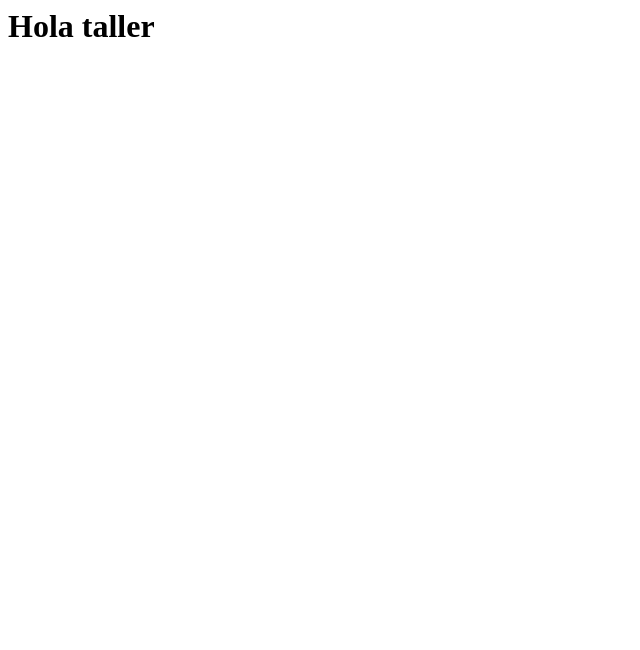
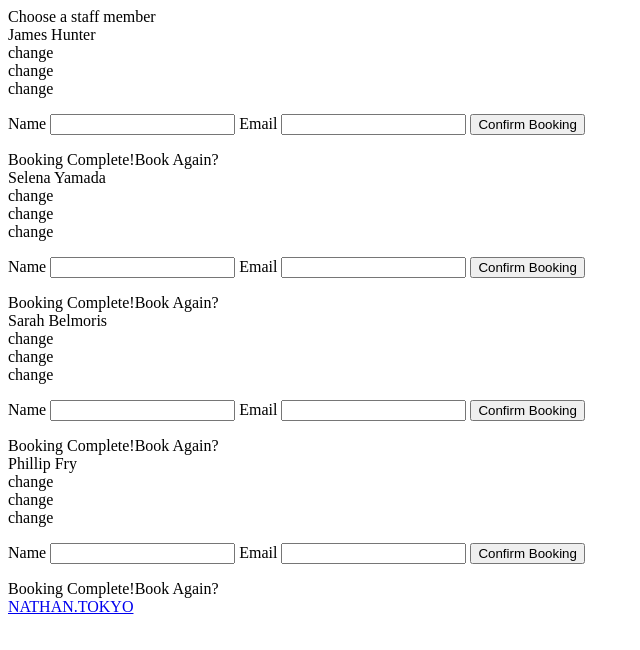
Before and after one commit to deyvisenrique/taller, a plain HTML site: page index.html in a window 1280 px wide. Shown: the whole page, without its empty margins (0-640 px from the left). Drawn offline with Linux system fonts and the light colour scheme; grey boxes are pictures that could not be loaded.

Commit message:
archivo actualizado

```diff
--- a/index.html
+++ b/index.html
@@ -1 +1,76 @@
-<h1>Hola taller</h1>
+
+<div class="wrap">
+  <div class="instructions">
+    <div class="first">Choose a staff member</div>
+  </div>
+  <div class="staff">
+    <div class="member">
+      <div class="avatar" style="background-image: url(http://i.pravatar.cc/300?img=69)"></div>
+      <div class="name">James Hunter</div>
+      <div class="deselect-member">change</div>
+      <div class="deselect-date">change</div>
+      <div class="deselect-slot">change</div>
+      <div class="calendar"></div>
+      <ul class="slots"></ul>
+      <form class="form">
+        <label>Name</label>
+        <input type="text" name="name" required="required"/>
+        <label>Email</label>
+        <input type="email" name="email" required="required"/>
+        <input type="submit" value="Confirm Booking"/>
+      </form>
+      <div class="confirm-message">Booking Complete!<span class="restart">Book Again?</span></div>
+    </div>
+    <div class="member">
+      <div class="avatar" style="background-image: url(http://i.pravatar.cc/300?img=25)"></div>
+      <div class="name">Selena Yamada</div>
+      <div class="deselect-member">change</div>
+      <div class="deselect-date">change</div>
+      <div class="deselect-slot">change</div>
+      <div class="calendar"></div>
+      <ul class="slots"></ul>
+      <form class="form">
+        <label>Name</label>
+        <input type="text" name="name" required="required"/>
+        <label>Email</label>
+        <input type="email" name="email" required="required"/>
+        <input type="submit" value="Confirm Booking"/>
+      </form>
+      <div class="confirm-message">Booking Complete!<span class="restart">Book Again?</span></div>
+    </div>
+    <div class="member">
+      <div class="avatar" style="background-image: url(http://i.pravatar.cc/300?img=32)"></div>
+      <div class="name">Sarah Belmoris</div>
+      <div class="deselect-member">change</div>
+      <div class="deselect-date">change</div>
+      <div class="deselect-slot">change</div>
+      <div class="calendar"></div>
+      <ul class="slots"></ul>
+      <form class="form">
+        <label>Name</label>
+        <input type="text" name="name" required="required"/>
+        <label>Email</label>
+        <input type="email" name="email" required="required"/>
+        <input type="submit" value="Confirm Booking"/>
+      </form>
+      <div class="confirm-message">Booking Complete!<span class="restart">Book Again?</span></div>
+    </div>
+    <div class="member">
+      <div class="avatar" style="background-image: url(http://i.pravatar.cc/300?img=15)"></div>
+      <div class="name">Phillip Fry</div>
+      <div class="deselect-member">change</div>
+      <div class="deselect-date">change</div>
+      <div class="deselect-slot">change</div>
+      <div class="calendar"></div>
+      <ul class="slots"></ul>
+      <form class="form">
+        <label>Name</label>
+        <input type="text" name="name" required="required"/>
+        <label>Email</label>
+        <input type="email" name="email" required="required"/>
+        <input type="submit" value="Confirm Booking"/>
+      </form>
+      <div class="confirm-message">Booking Complete!<span class="restart">Book Again?</span></div>
+    </div>
+  </div>
+</div><a class="sig" href="http://nathan.tokyo" target="_blank">NATHAN.TOKYO</a>
```
